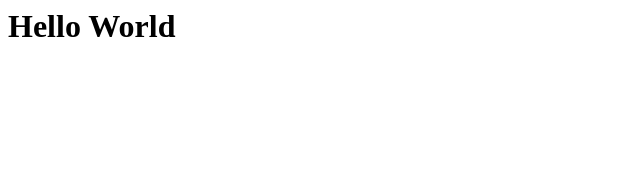
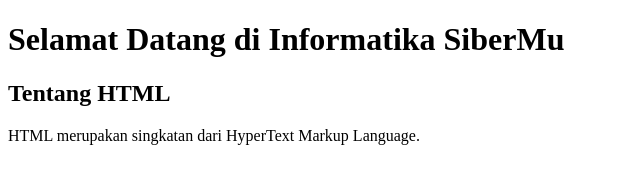
Before and after one commit to wadputri/memulai-dengan-html, a plain HTML site: page index.html in a window 1280 px wide. Shown: the whole page, without its empty margins (0-640 px from the left). Drawn offline with Linux system fonts and the light colour scheme.

Commit message:
Add files via upload

```diff
--- a/index.html
+++ b/index.html
@@ -1,10 +1,13 @@
-<html>
-    <head></head>
-    <body>
-        <title>Memulai dengan HTML</title>
-    </head>
-    <body>
-        <h1>Hello World</h1>
-    </body>
-    </body>
+<!DOCTYPE html>
+<html lang="en">
+<head>
+    <meta charset="UTF-8">
+    <meta name="viewport" content="width=device-width, initial-scale=1.0">
+    <title>Judul dan Paragraf</title>
+</head>
+<body>
+    <h1>Selamat Datang di Informatika SiberMu</h1>
+    <h2>Tentang HTML</h2>
+    <p>HTML merupakan singkatan dari HyperText Markup Language.</p>
+</body>
 </html>
```
